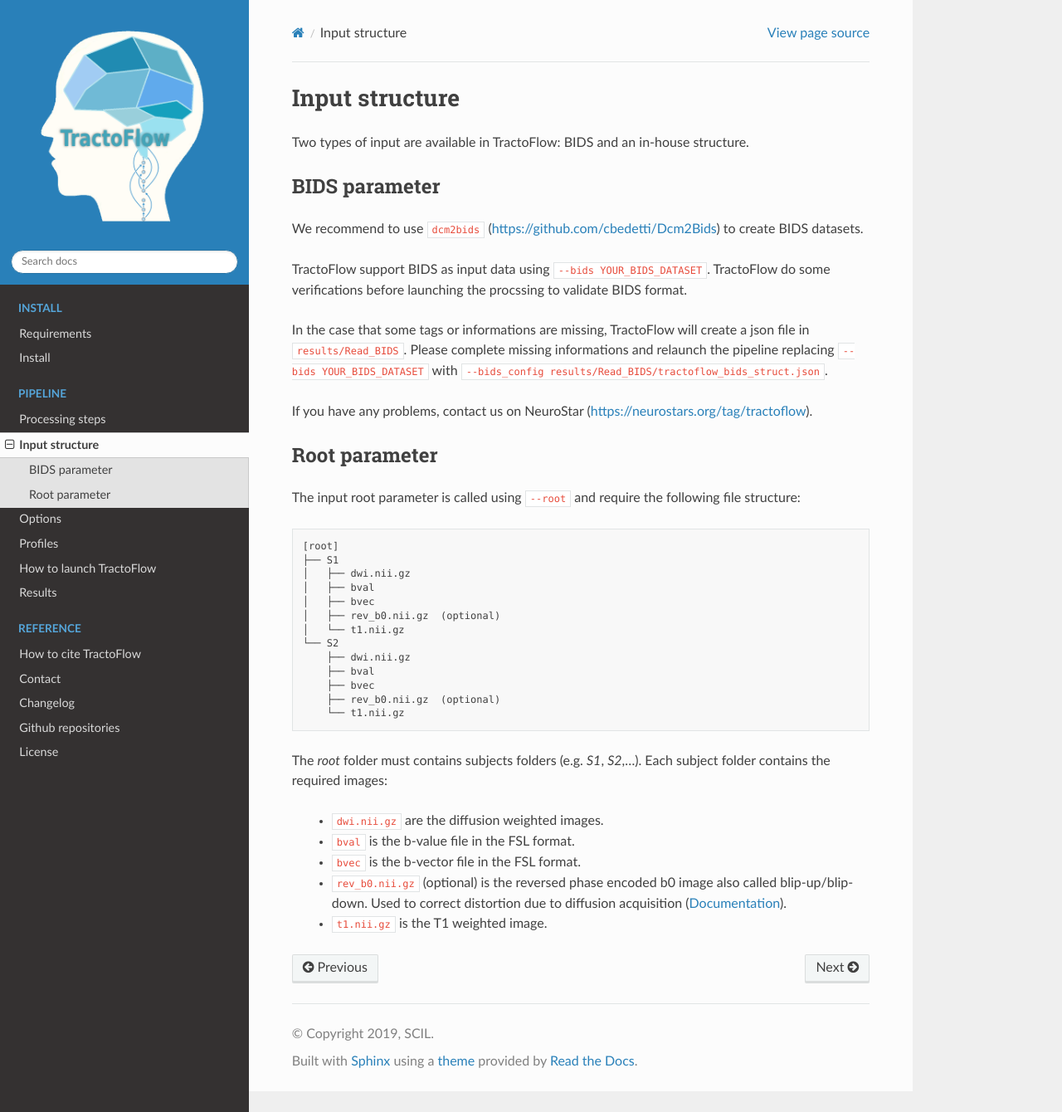
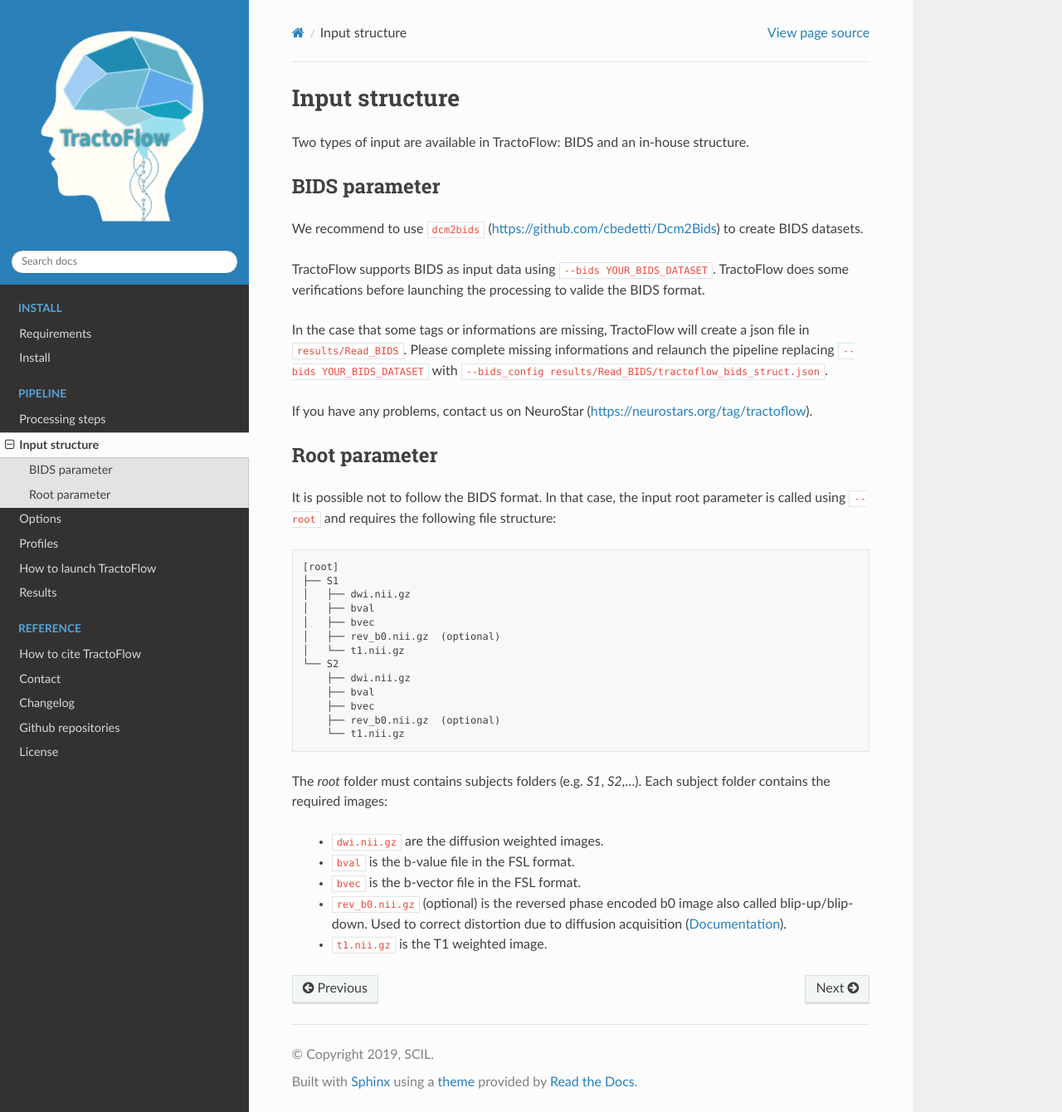
Before and after one commit to scilus/tractoflow_documentation, a Sphinx documentation site: the page built from source/pipeline/input.rst, in a window 1280 px wide and 1340 px high. Shown: the whole window at 83% size. Built offline with Sphinx 7.4.7 and the Read the Docs theme 2.0.0, drawn with Linux system fonts in a browser that asks for light colours.

Commit message:
Fix some english errors

```diff
--- a/source/pipeline/input.rst
+++ b/source/pipeline/input.rst
@@ -8,8 +8,8 @@
 
 We recommend to use ``dcm2bids`` (https://github.com/cbedetti/Dcm2Bids) to create BIDS datasets.
 
-TractoFlow support BIDS as input data using ``--bids YOUR_BIDS_DATASET``. TractoFlow do some verifications
-before launching the procssing to validate BIDS format.
+TractoFlow supports BIDS as input data using ``--bids YOUR_BIDS_DATASET``. TractoFlow does some verifications
+before launching the processing to valide the BIDS format.
 
 In the case that some tags or informations are missing, TractoFlow will create a json file in ``results/Read_BIDS``.
 Please complete missing informations and relaunch the pipeline replacing ``--bids YOUR_BIDS_DATASET`` with ``--bids_config results/Read_BIDS/tractoflow_bids_struct.json``.
@@ -19,8 +19,8 @@
 Root parameter
 --------------
 
-The input root parameter is called using ``--root`` and require the following file
-structure:
+It is possible not to follow the BIDS format. In that case, the input root parameter
+is called using ``--root`` and requires the following file structure:
 
 ::
 
--- a/source/pipeline/profiles.rst
+++ b/source/pipeline/profiles.rst
@@ -21,4 +21,4 @@
 
 ``fully_reproducible``
     When this profile is used, all the parameters will be set to have 100% reproducible results.
-    This profile consist to set multi-thread parameters to be fully reproducible.
+    This profile consist to set multi-thread parameters to be fully reproducible [Theaud20].
--- a/source/pipeline/results.rst
+++ b/source/pipeline/results.rst
@@ -14,3 +14,6 @@
 
     # On HPC
     $> rsync -rL login@adress:/HPC_PATH/results NEW_PATH/results
+    # Or compress before and rsync after
+    $> tar cvzfh /HPC_PATH/results.tar.gz /HPC_PATH/results
+    $> rsync login@adress:/HPC_PATH/results.tar.gz NEW_PATH/results.tar.gz
--- a/source/pipeline/steps.rst
+++ b/source/pipeline/steps.rst
@@ -38,4 +38,4 @@
 
 Tractography
 ------------
-The particle filter tractography is performed. Two types of seeding is available: WM-GM interface or WM mask.
+The particle filter tractography is performed. Two types of seeding are available: WM-GM interface or WM mask.
```
